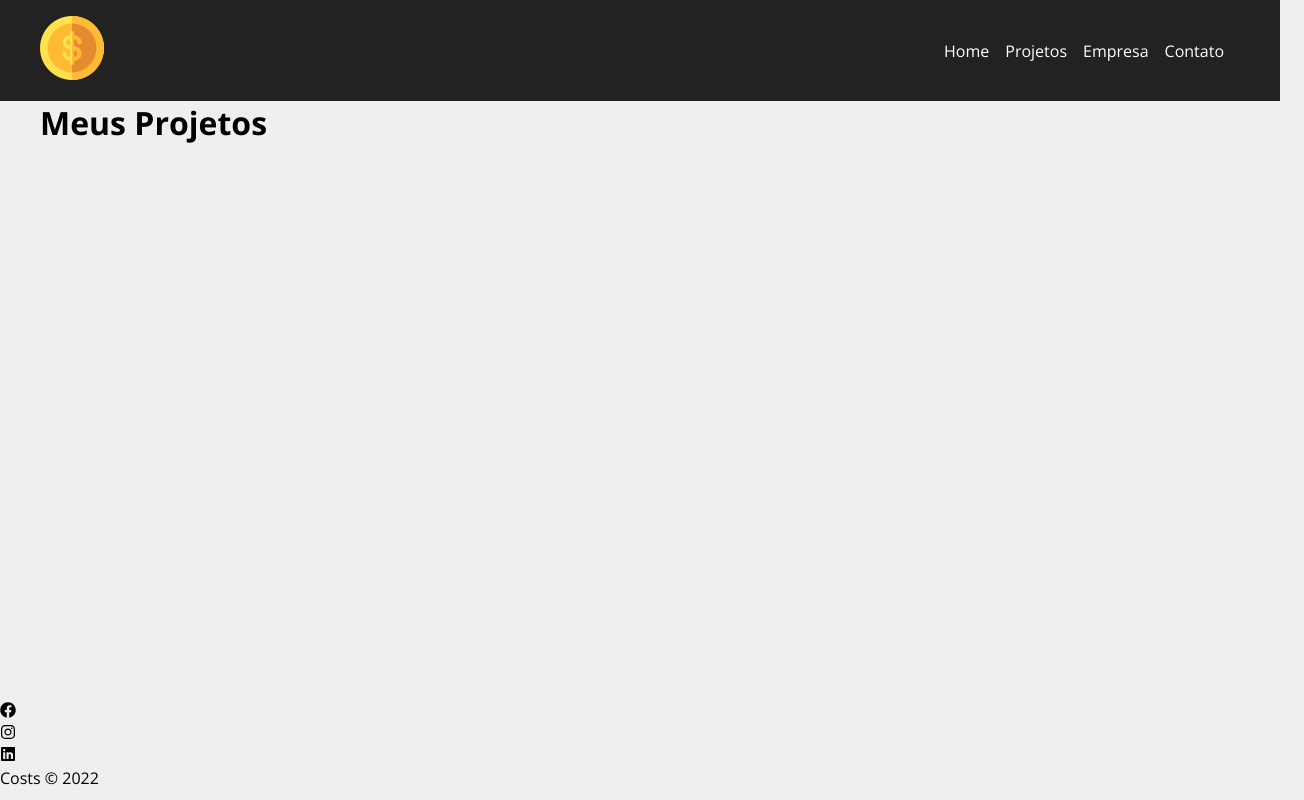
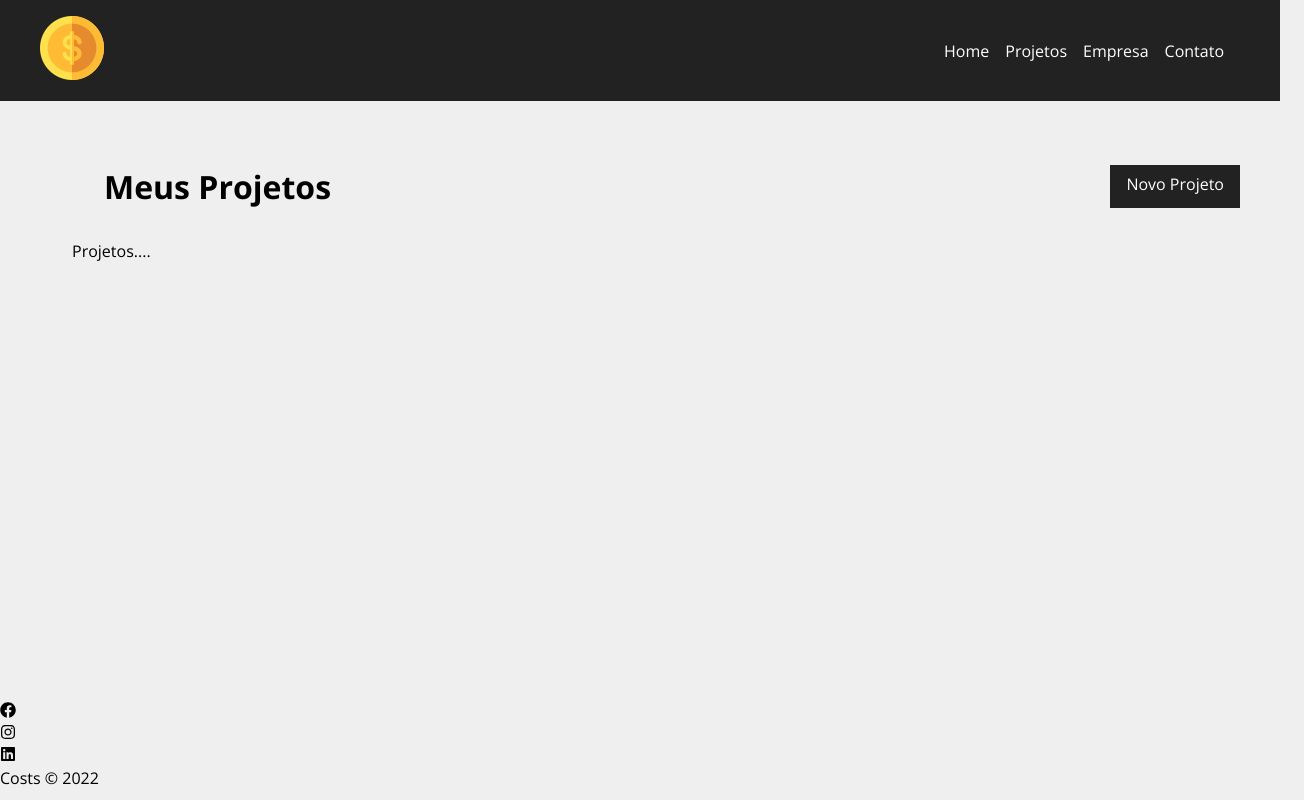
Before and after one commit to EdbergMartins/react-estudo-projeto, a React (Create React App) app: page /project in a window 1280 px wide. Shown: the whole page, 1304 px wide, since content can reach past the window. Built offline with nearby package versions, Linux system fonts and the light colour scheme.

Commit message:
Preparação da pagina projetos para interação com api

```diff
--- a/src/components/pages/Projects.jsx
+++ b/src/components/pages/Projects.jsx
@@ -1,5 +1,9 @@
 import { useLocation } from "react-router-dom";
 import Message from "../layout/Message";
+import Container from "../layout/Container";
+import LinkButton from "../layout/LinkButton";
+
+import styles from "./Projects.module.css";
 
 function Projects() {
   const location = useLocation();
@@ -10,9 +14,15 @@
   console.log({ message });
 
   return (
-    <div>
-      <h1>Meus Projetos</h1>
+    <div className={styles.project_container}>
+      <div className={styles.title_container}>
+        <h1>Meus Projetos</h1>
+        <LinkButton to="/newproject" text="Novo Projeto" />
+      </div>
       {message && <Message type="sucess" msg="Procejo criado com sucesso" />}
+      <Container className="start">
+        <p>Projetos....</p>
+      </Container>
     </div>
   );
 }
--- /dev/null
+++ b/src/components/pages/Projects.module.css
@@ -0,0 +1,9 @@
+.project_container {
+  padding: 2em;
+}
+
+.title_container {
+  display: flex;
+  justify-content: space-between;
+  margin: 2em;
+}
```
